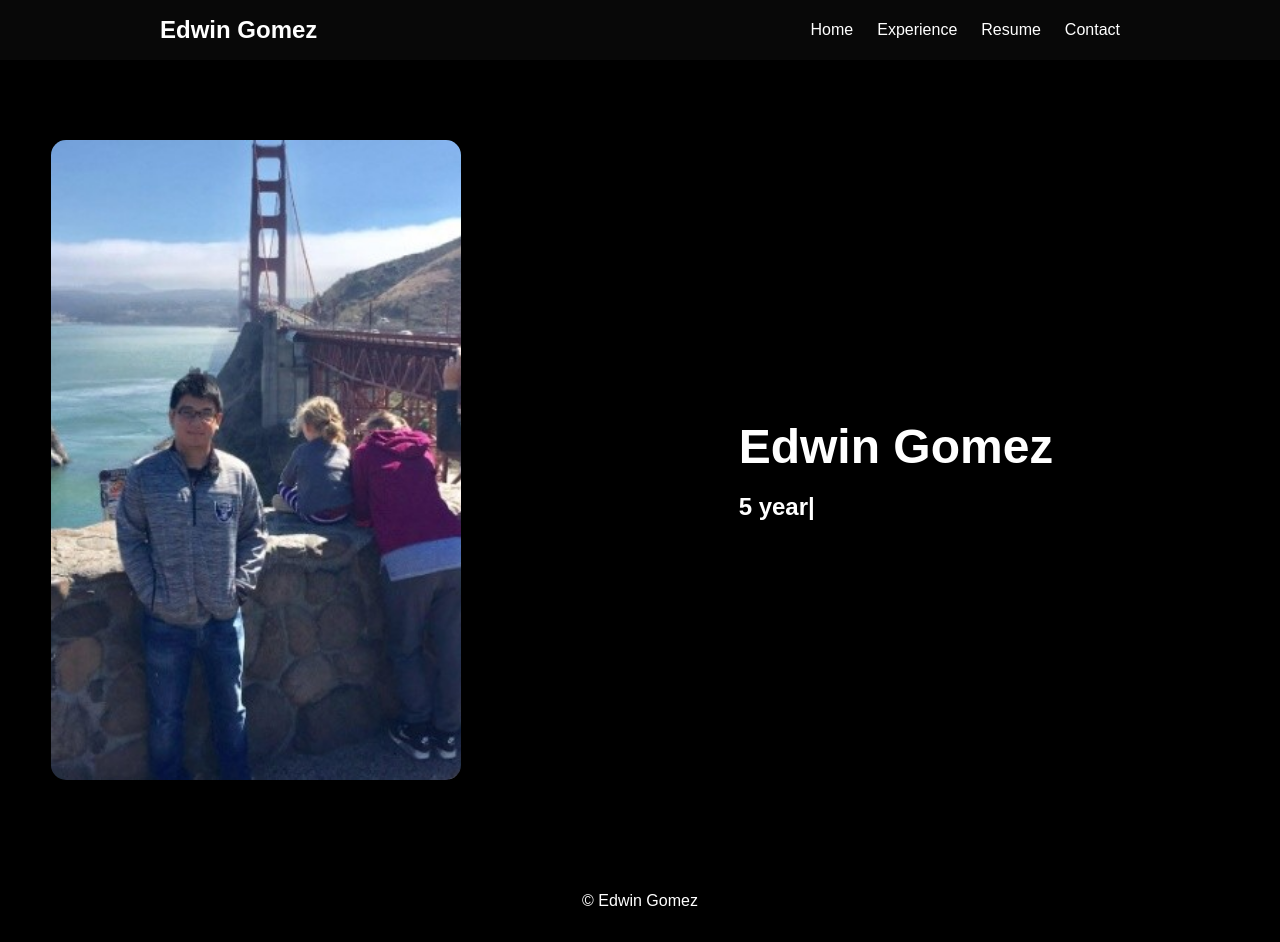
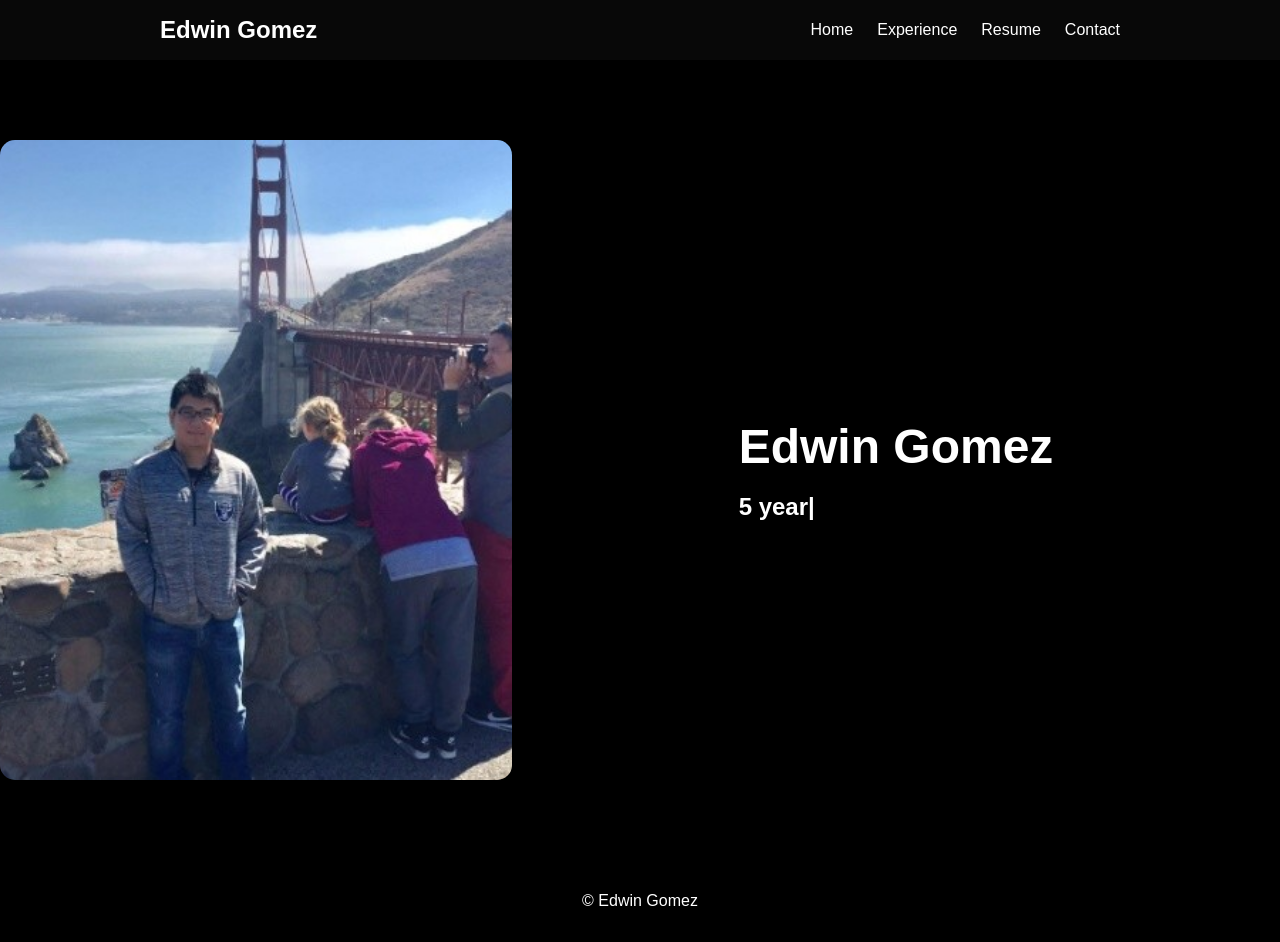
Before and after one commit to edwingomez12/edwingomez12.github.io, a React (Create React App) app: page / in a window 1280 px wide. Built offline with nearby package versions, Linux system fonts and the light colour scheme.

Commit message:
change width

```diff
--- a/src/components/Home.css
+++ b/src/components/Home.css
@@ -13,7 +13,7 @@
   }
 
   .image {
-    width: 80%; /* Adjust this value to control the size of the image */
+    width: 100%; /* Adjust this value to control the size of the image */
     height: 80%;
     background: url('/public/Me.jpeg') no-repeat center center/cover;
     border-radius: 15px;
```
